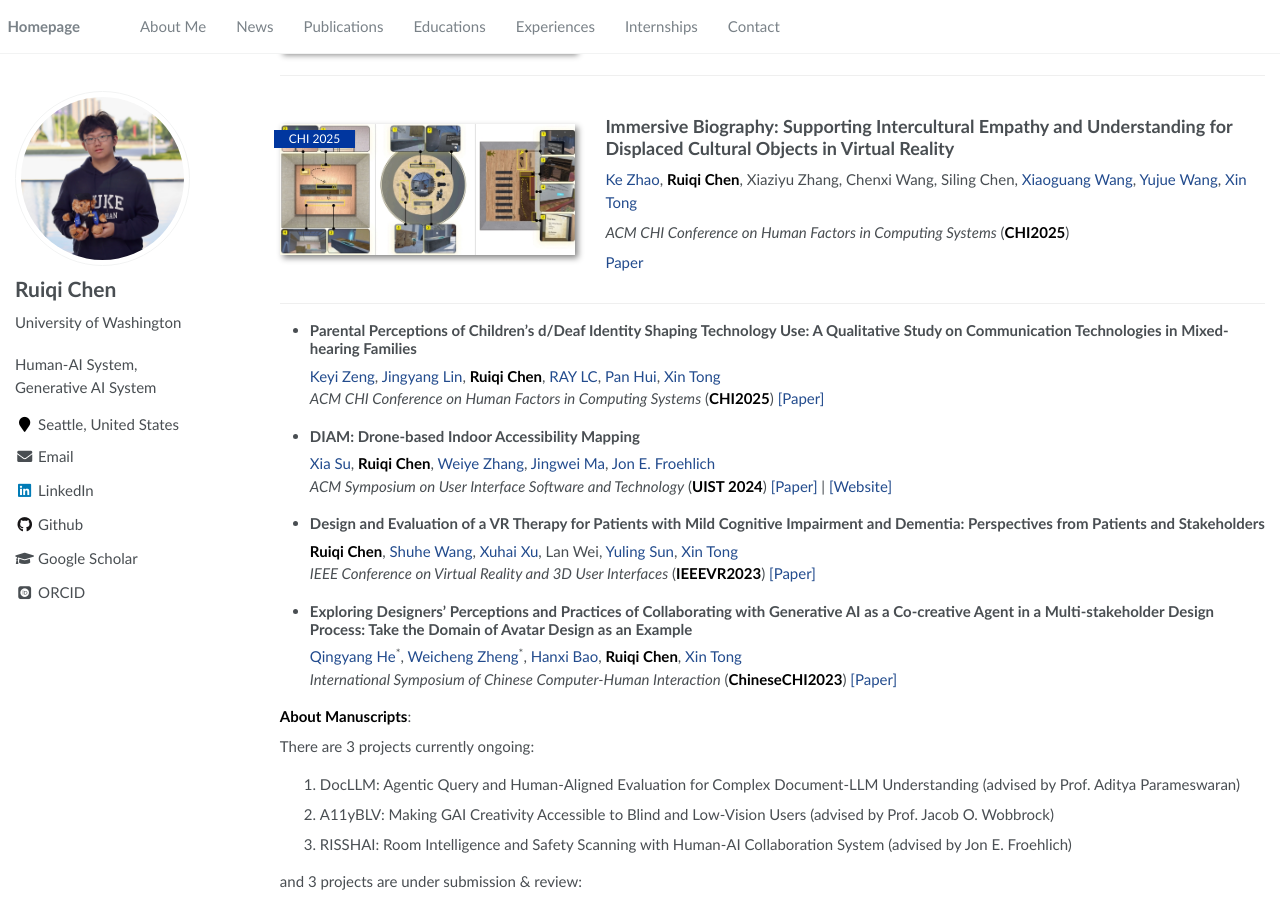
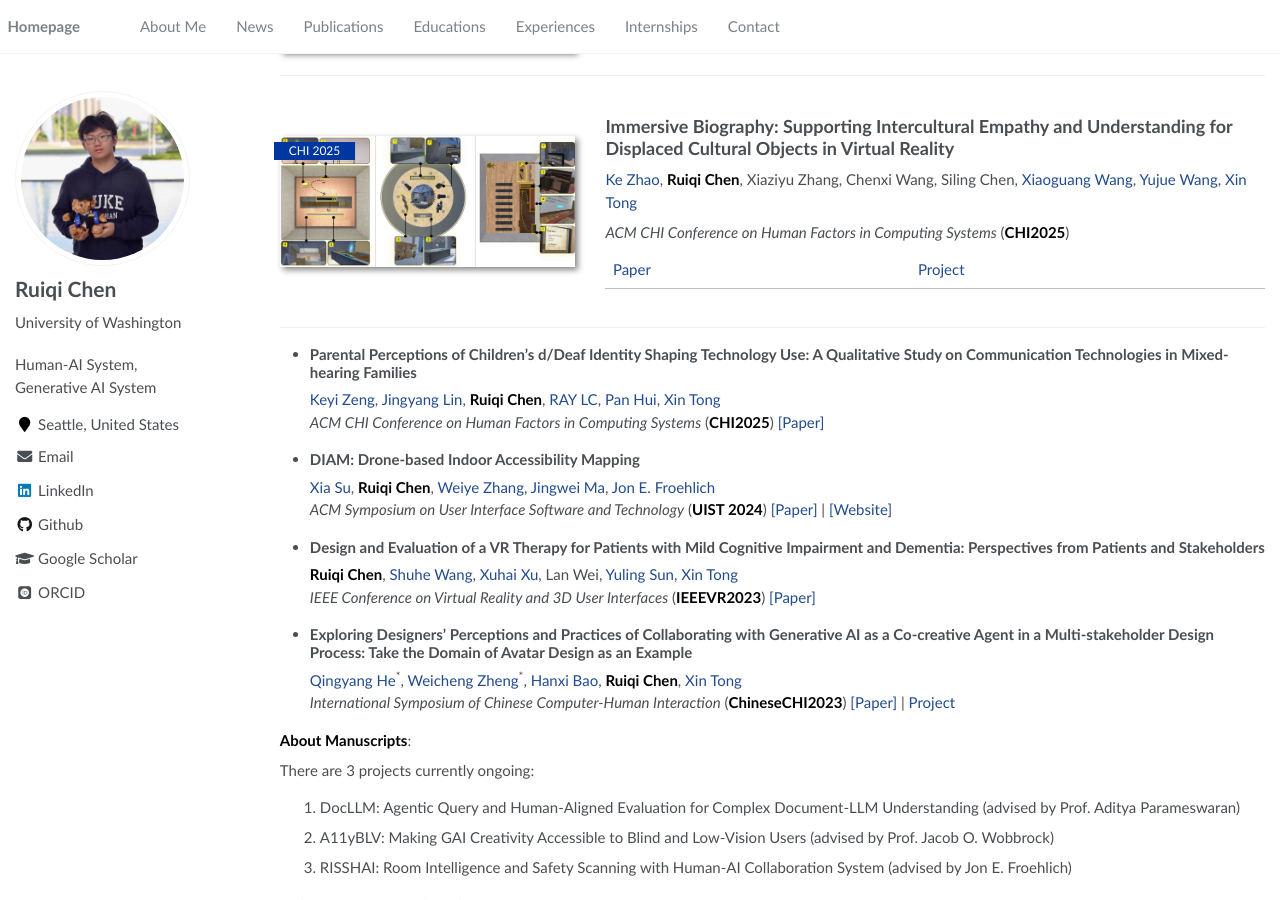
Before and after one commit to Ruiqi-Chen-0216/Ruiqi-Chen-0216.github.io, a Jekyll site: the page built from _pages/publications.md, in a window 1280 px wide and 900 px high, scrolled down 449 px. Built offline with Jekyll 4.4.1, drawn with Linux system fonts in a browser that asks for light colours; some web fonts are replaced.

Commit message:
update code website

```diff
--- a/_pages/publications.md
+++ b/_pages/publications.md
@@ -53,7 +53,7 @@
 
 *ACM CHI Conference on Human Factors in Computing Systems* (**CHI2025**)
 
-[Paper](https://dl.acm.org/doi/10.1145/3706598.3714303)
+[Paper](https://dl.acm.org/doi/10.1145/3706598.3714303) | [Project](https://github.com/Ruiqi-Chen-0216/ImmersiveBiography)
 
 </div>
 </div>
@@ -77,7 +77,7 @@
 
 - ### Exploring Designers' Perceptions and Practices of Collaborating with Generative AI as a Co-creative Agent in a Multi-stakeholder Design Process: Take the Domain of Avatar Design as an Example
   [Qingyang He](https://qingyanghe.com/)<sup>\*</sup>, [Weicheng Zheng](https://orcid.org/0009-0002-2550-8823)<sup>\*</sup>, [Hanxi Bao](https://orcid.org/0009-0004-4014-2908), **Ruiqi Chen**, [Xin Tong](https://scholar.google.ca/citations?user=XIM08ZwAAAAJ&hl=en)
-  *International Symposium of Chinese Computer-Human Interaction* (**ChineseCHI2023**) [[Paper]](https://dl.acm.org/doi/fullHtml/10.1145/3629606.3629675)
+  *International Symposium of Chinese Computer-Human Interaction* (**ChineseCHI2023**) [[Paper]](https://dl.acm.org/doi/fullHtml/10.1145/3629606.3629675) | [Project](https://github.com/Ruiqi-Chen-0216/0-Sketch-Paint)
 
 
 
```
